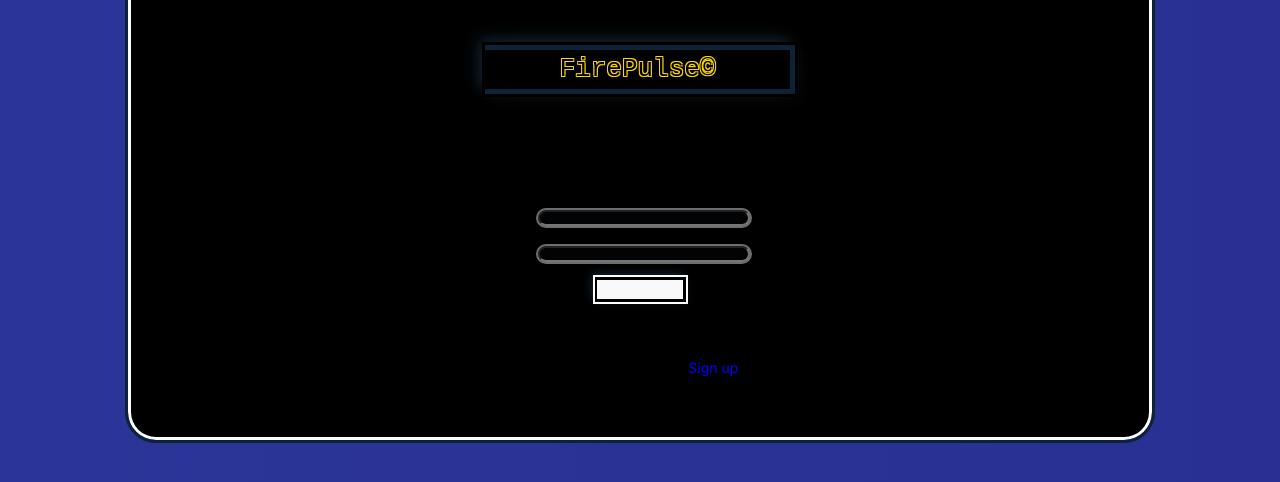
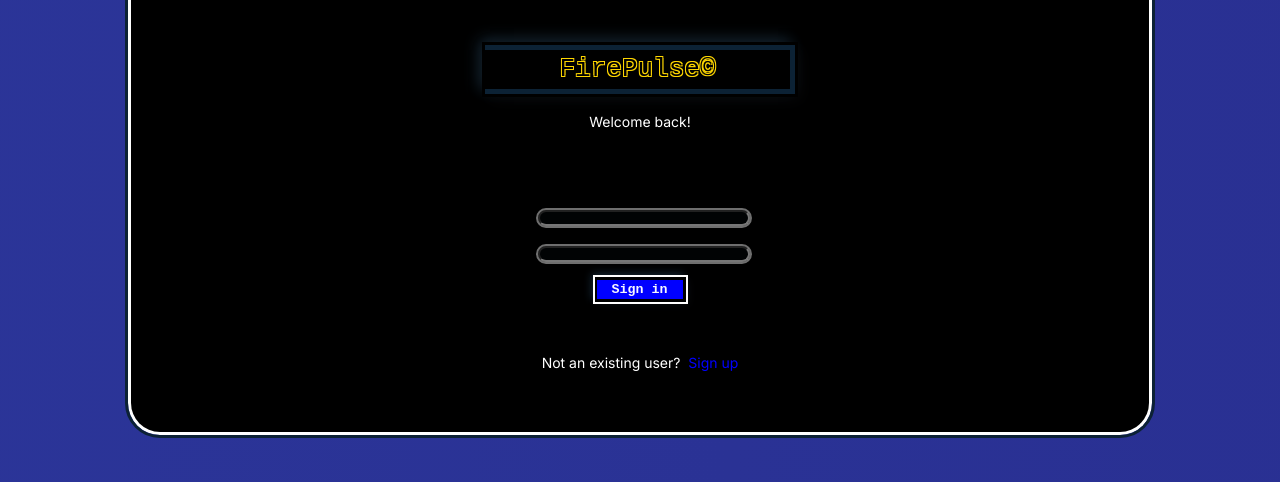
Before and after one commit to alexxygg/nextTesting, a Next.js app in the folder next-testing/: page /accounts in a window 1280 px wide. Shown: the top 482 px of the page. Built offline with nearby package versions, Linux system fonts and the light colour scheme; no server answers.

Commit message:
minor
cleaned css , removed ids and !important

```diff
--- a/next-testing/src/components/AboutPage.jsx
+++ b/next-testing/src/components/AboutPage.jsx
@@ -6,7 +6,7 @@ function AboutPage() {
     <>
       <HeaderOtherLinks />
 
-      <div id="paddedList2">
+      <div className="paddedList2">
         <div className="aboutPage">
           <div className="header">
             <div className="logo middle">FirePulse©</div>
--- a/next-testing/src/components/Accounts.jsx
+++ b/next-testing/src/components/Accounts.jsx
@@ -70,7 +70,7 @@ function Accounts({ username }) {
               {" "}
             </Header2>
           </div>
-          <div id="padded">
+          <div className="padded">
             <TestAccount account={account} handleCopyClick={handleCopyClick} />
             <AddThingsSection
               account={account}
--- a/next-testing/src/components/AccountsList.jsx
+++ b/next-testing/src/components/AccountsList.jsx
@@ -28,7 +28,7 @@ function AccountsList() {
   return (
     <>
       <HeaderOtherLinks />{" "}
-      <div id="paddedList2">
+      <div className="paddedList2">
         <div className="header">
           <div className="logo middle">FirePulse©</div>
         </div>{" "}
--- a/next-testing/src/components/HomePage.jsx
+++ b/next-testing/src/components/HomePage.jsx
@@ -17,7 +17,7 @@ function HomePage() {
   return (
     <>
       <HeaderOtherLinks />
-      <div id="paddedList2">
+      <div className="paddedList2">
         <div className="homepage">
           <h1 className="featureTitle homepageTitle logo">FirePulse©</h1>
           <h2 className="goldColor leftAlign featureTitle">
--- a/next-testing/src/components/Login.jsx
+++ b/next-testing/src/components/Login.jsx
@@ -8,7 +8,7 @@ function Login({
   setPassword,
 }) {
   return (
-    <div id="paddedList2">
+    <div className="paddedList2">
       <form onSubmit={loginFunction} className="loginPage">
         <div>
           <div></div>
--- a/next-testing/src/components/NotFound.jsx
+++ b/next-testing/src/components/NotFound.jsx
@@ -10,7 +10,7 @@ function NotFound() {
   return (
     <>
       <HeaderOtherLinks />{" "}
-      <div id="paddedList2">
+      <div className="paddedList2">
         <div className="header ">
           <div className="logo middle">DEBTDYNAMIC©</div>
         </div>{" "}
--- a/next-testing/src/components/SearchBar.jsx
+++ b/next-testing/src/components/SearchBar.jsx
@@ -85,7 +85,7 @@ const SearchBar = () => {
         {searchResults ? (
           searchResults.length > 0 ? (
             <div className="results">
-              <div id="paddedList">
+              <div className="paddedList">
                 <div className="accountFromResults otherBg goldColor">
                   <div>id</div>
                   <div>Account #</div>
@@ -116,7 +116,7 @@ const SearchBar = () => {
           ) : showNoMatches ? (
             <div className="results">
               {" "}
-              <div id="paddedList"> No matches found.</div>
+              <div className="paddedList"> No matches found.</div>
               <button onClick={clearSearch} className="clearSearch">
                 Clear Search
               </button>
--- a/next-testing/src/components/SearchPage.jsx
+++ b/next-testing/src/components/SearchPage.jsx
@@ -56,7 +56,7 @@ const SearchPage = () => {
     <>
       {" "}
       <HeaderOtherLinks />{" "}
-      <div id="paddedList">
+      <div className="paddedList">
         <div className="header">
           <div className="logo middle">FirePulse©</div>
         </div>{" "}
@@ -122,7 +122,7 @@ const SearchPage = () => {
             ) : showNoMatches ? (
               <div className="results">
                 {" "}
-                <div id="paddedList"> No matches found.</div>
+                <div className="paddedList"> No matches found.</div>
                 <button onClick={clearSearch} className="clearSearch">
                   Clear Search
                 </button>
--- a/next-testing/src/components/oneAccountParts/NewNote.jsx
+++ b/next-testing/src/components/oneAccountParts/NewNote.jsx
@@ -14,7 +14,7 @@ function NewNote({ account, updateNotes }) {
       timestamp: new Date().toLocaleString(),
       isImportant: isImportant,
     };
-    const { data, error } = await supabase
+    const { error } = await supabase
       .from("accounts")
       .update({
         notes: [...allNotes, newNote],
@@ -43,7 +43,7 @@ function NewNote({ account, updateNotes }) {
         value={input}
         onChange={(event) => setInput(event.target.value)}
       />
-      <div className="importnatAndBtn">
+      <div className="importantAndBtn">
         {" "}
         <label className="importantCheckbox">
           <input
--- a/next-testing/src/styles/globals.css
+++ b/next-testing/src/styles/globals.css
@@ -1,122 +1,11 @@
-:root {
-  --font-mono: ui-monospace, Menlo, Monaco, "Cascadia Mono", "Segoe UI Mono",
-    "Roboto Mono", "Oxygen Mono", "Ubuntu Monospace", "Source Code Pro",
-    "Fira Mono", "Droid Sans Mono", "Courier New", monospace;
-
-  --foreground-rgb: 0, 0, 0;
-  --background-start-rgb: 214, 219, 220;
-  --background-end-rgb: 255, 255, 255;
-
-  --primary-glow: conic-gradient(
-    from 180deg at 50% 50%,
-    #16abff33 0deg,
-    #0885ff33 55deg,
-    #54d6ff33 120deg,
-    #0071ff33 160deg,
-    transparent 360deg
-  );
-  --secondary-glow: radial-gradient(
-    rgba(255, 255, 255, 1),
-    rgba(255, 255, 255, 0)
-  );
-
-  --tile-start-rgb: 239, 245, 249;
-  --tile-end-rgb: 228, 232, 233;
-  --tile-border: conic-gradient(
-    #00000080,
-    #00000040,
-    #00000030,
-    #00000020,
-    #00000010,
-    #00000010,
-    #00000080
-  );
-
-  --callout-rgb: 238, 240, 241;
-  --callout-border-rgb: 172, 175, 176;
-  --card-rgb: 180, 185, 188;
-  --card-border-rgb: 131, 134, 135;
-}
-
-@media (prefers-color-scheme: dark) {
-  :root {
-    --foreground-rgb: 255, 255, 255;
-    --background-start-rgb: 0, 0, 0;
-    --background-end-rgb: 0, 0, 0;
-
-    --primary-glow: radial-gradient(rgba(1, 65, 255, 0.4), rgba(1, 65, 255, 0));
-    --secondary-glow: linear-gradient(
-      to bottom right,
-      rgba(1, 65, 255, 0),
-      rgba(1, 65, 255, 0),
-      rgba(1, 65, 255, 0.3)
-    );
-
-    --tile-start-rgb: 2, 13, 46;
-    --tile-end-rgb: 2, 5, 19;
-    --tile-border: conic-gradient(
-      #ffffff80,
-      #ffffff40,
-      #ffffff30,
-      #ffffff20,
-      #ffffff10,
-      #ffffff10,
-      #ffffff80
-    );
-
-    --callout-rgb: 20, 20, 20;
-    --callout-border-rgb: 108, 108, 108;
-    --card-rgb: 100, 100, 100;
-    --card-border-rgb: 200, 200, 200;
-  }
-}
-
 body {
-  color: rgb(var(--foreground-rgb));
-  background: linear-gradient(
-      to bottom,
-      transparent,
-      rgb(var(--background-end-rgb))
-    )
-    rgb(var(--background-start-rgb));
-}
-
-a {
-  color: inherit;
-  text-decoration: none;
-}
-
-@media (prefers-color-scheme: dark) {
-  html {
-    color-scheme: dark;
-  }
-}
-:root {
-  font-family: system-ui, -apple-system, BlinkMacSystemFont, "Segoe UI", Roboto,
-    Oxygen, Ubuntu, Cantarell, "Open Sans", "Helvetica Neue", sans-serif;
   line-height: 1.5;
   color-scheme: light dark;
   color: white;
-  background-color: rgba(2, 4, 5, 0.95);
-  font-synthesis: none;
   text-rendering: optimizeLegibility;
-  -webkit-font-smoothing: antialiased;
-  -moz-osx-font-smoothing: grayscale;
-  -webkit-text-size-adjust: 100%;
   text-align: center;
   user-select: none;
-}
-a {
-  font-weight: 500;
-  text-decoration: inherit;
-  color: white;
-}
-a:hover {
-  color: rgb(140, 197, 84);
-}
-html,
-body {
-  min-width: 710px !important;
+  min-width: 710px;
   min-height: 100vh;
   font-size: 14px;
   margin: 0;
@@ -126,27 +15,36 @@ body {
   background-size: 800% 800%;
   animation: background-shift 120s linear infinite;
 }
+a {
+  font-weight: 500;
+  color: white;
+  color: inherit;
+  text-decoration: none;
+}
+a:hover {
+  color: rgb(140, 197, 84);
+}
 
 @keyframes background-shift {
   0% {
-    background-position: 0% 50%;
+    background-position: 0 50%;
   }
   50% {
     background-position: 100% 50%;
   }
   100% {
-    background-position: 0% 50%;
+    background-position: 0 50%;
   }
 }
 
-#padded {
-  padding: 0px 2vw;
+.padded {
+  padding: 0 2vw;
   padding-top: 130px;
 }
-#paddedList,
-#paddedList2 {
+.paddedList,
+.paddedList2 {
   padding: 10px 2vw;
-  border-radius: 2rem 0px;
+  border-radius: 2rem 0;
 }
 
 button {
@@ -158,21 +56,11 @@ button {
 }
 button:hover {
   transform: translateY(-0.5px);
-  box-shadow: 0px 5px 10px rgb(54, 69, 105);
+  box-shadow: 0 5px 10px rgb(54, 69, 105);
 }
 button:active {
   transform: translateY(0.5px);
-  box-shadow: 0px 2px 5px rgb(54, 69, 105);
-}
-@media (prefers-color-scheme: light) {
-  :root {
-    color: #213547;
-    background-color: #ffffff;
-  }
-
-  button {
-    background-color: #f9f9f9;
-  }
+  box-shadow: 0 2px 5px rgb(54, 69, 105);
 }
 
 .account {
@@ -188,6 +76,7 @@ button:active {
 }
 .header {
   justify-content: space-between;
+  background-color: rgb(2, 4, 5);
   background-color: rgba(2, 4, 5, 0.95);
   display: flex;
   outline: 3px solid black;
@@ -229,11 +118,11 @@ button:active {
   align-items: center;
 }
 .header2 {
-  justify-content: space-evenly;
+  justify-content: space-around;
+  background-color: rgb(2, 4, 5);
   background-color: rgba(2, 4, 5, 0.95);
-  border-radius: 0px;
+  border-radius: 0;
   align-items: center;
-  height: 30px;
   display: flex;
   flex-wrap: wrap;
   z-index: 6;
@@ -248,7 +137,7 @@ button:active {
 .tabs {
   background-color: #213547;
   outline: solid black;
-  border-radius: 0px;
+  border-radius: 0;
   min-width: max-content;
 }
 .tabs > div {
@@ -260,7 +149,6 @@ button:active {
   border-right: none;
 }
 .loginPage {
-  background-color: rgba(0, 0, 0, 0.622);
   height: auto;
   display: flex;
   padding-bottom: 10px;
@@ -269,9 +157,9 @@ button:active {
   outline: solid #0c2235;
   border-top: none;
   background-color: rgb(0, 0, 0);
-  border-radius: 0rem 0rem 2rem 2rem;
-  padding-top: 0 !important;
-  margin-top: 0 !important;
+  border-radius: 0 0 2rem 2rem;
+  padding-top: 0;
+  margin-top: 0;
 }
 .loginPage > div {
   margin-top: 20px;
@@ -295,41 +183,41 @@ button:active {
   font-size: xx-large;
 }
 .loginPage > button {
-  min-width: auto !important;
-  width: auto !important;
-  max-width: auto !important;
-  margin: 5px auto !important;
-  margin-bottom: 0%;
+  min-width: auto;
+  width: auto;
+  max-width: auto;
+  margin: 5px auto;
+  margin-bottom: 0;
   height: 25px;
-  padding: 0px 15px;
-  border-radius: 0px;
+  padding: 0 15px;
+  border-radius: 0;
 }
 .loginPage > input {
-  min-width: 30% !important;
-  width: 30% !important;
-  max-width: 30% !important;
-  margin: 10px 35% !important;
+  min-width: 30%;
+  width: 30%;
+  max-width: 30%;
+  margin: 10px 35%;
   outline: solid rgba(255, 255, 255, 0.43) 2px;
   text-align: center;
   border-radius: 2rem;
 }
 .userSigned {
   display: flex;
-  justify-content: space-evenly;
+  justify-content: space-around;
   align-items: center;
-  padding: 10px 0px;
+  padding: 10px 0;
   height: auto;
-  margin: 0px !important;
-  border: none !important;
-  border-radius: 0px !important;
-  outline: none !important;
-  box-shadow: none !important;
-  border-left: solid black !important;
+  margin: 0;
+  border: none;
+  border-radius: 0;
+  outline: none;
+  box-shadow: none;
+  border-left: solid black;
   width: 100%;
 }
 .userSigned > div {
   margin: 0 10px;
-  min-width: 50% !important;
+  min-width: 50%;
   text-align: start;
 }
 .userSigned > button {
@@ -346,42 +234,39 @@ button:active {
 } */
 
 @media (min-width: 1000px) {
-  #padded {
-    padding: 0vw 10vw;
+  .padded {
+    padding: 0 10vw;
     padding-top: 130px;
   }
-  #paddedList,
-  #paddedList2,
-  .m {
-    padding: 0vw 10vw;
+  .paddedList,
+  .paddedList2 {
+    padding: 0 10vw;
   }
   .loginPage > input {
-    min-width: 20% !important;
-    width: 20% !important;
-    max-width: 20% !important;
-    margin-left: 40% !important;
-    margin-right: 40% !important;
+    min-width: 20%;
+    width: 20%;
+    max-width: 20%;
+    margin-left: 40%;
+    margin-right: 40%;
   }
 }
 @media (min-width: 1500px) {
-  #padded {
-    padding: 0vw 15vw;
+  .padded {
+    padding: 0 15vw;
     padding-top: 130px;
   }
-  #paddedList,
-  #paddedList2 {
-    padding: 0vw 15vw;
+  .paddedList,
+  .paddedList2 {
+    padding: 0 15vw;
   }
 }
 .title {
   width: 100%;
   outline: solid black;
-  text-shadow: -2px -2px 0 black, 2px -2px 0 black, -2px 2px 0 black,
-    2px 2px 0 black;
   height: 20px;
-  margin: 7px 0px;
+  margin: 7px 0;
   margin-top: 15px;
-  border-radius: 10px 10px 0px 0px;
+  border-radius: 10px 10px 0 0;
   z-index: 3;
   color: gold;
   background-color: black;
@@ -400,12 +285,9 @@ button:active {
   font-size: smaller;
   color: gold;
   background-color: black;
-  max-width: 10%;
   min-width: max-content;
-  margin-right: auto;
-  padding: 0px 5px;
-  margin: 5px 0px;
-  margin-right: auto;
+  padding: 0 5px;
+  margin: 5px 0 5px auto;
 }
 .section,
 .notes,
@@ -427,7 +309,8 @@ button:active {
   box-shadow: 5px 5px 15px #08090b, -5px -5px 15px #1a2e3e;
   user-select: none;
 }
-.header {
+.header,
+.title {
   box-shadow: 2px 2px 8px #08090b, -2px -2px 8px #1a2e3e;
   user-select: none;
 }
@@ -481,10 +364,10 @@ button:active {
 }
 .newNoteDiv {
   display: flex;
-  justify-content: space-evenly;
+  justify-content: space-around;
   margin-bottom: 20px;
 }
-.importnatAndBtn {
+.importantAndBtn {
   width: 20%;
   display: flex;
   flex-wrap: wrap;
@@ -502,7 +385,7 @@ button:active {
 
 .newNoteField {
   width: 76%;
-  margin: 20px 0px;
+  margin: 20px 0;
   margin-right: 2%;
   background-color: ghostwhite;
   color: black;
@@ -512,7 +395,7 @@ button:active {
   font-weight: 900;
 }
 .newNoteBtn {
-  margin: 20px 0px;
+  margin: 20px 0;
   border: solid black;
   outline: solid white;
   font-size: large;
@@ -547,10 +430,11 @@ button:active {
   color: red;
 }
 .otherSites {
+  background-color: rgb(2, 4, 5);
   background-color: rgba(2, 4, 5, 0.95);
   width: 100%;
   display: flex;
-  justify-content: space-evenly;
+  justify-content: space-around;
   align-items: center;
   outline: solid black;
   color: black;
@@ -558,7 +442,7 @@ button:active {
 }
 .accountFromResults {
   display: flex;
-  padding: 5px 0px;
+  padding: 5px 0;
   background-color: #14171b;
   outline: black solid 2px;
 }
@@ -585,14 +469,9 @@ button:active {
 .searchBarDivSmall {
   background-color: rgba(2, 4, 5, 0.55);
   display: flex;
-  flex-wrap: wrap;
   outline: black solid;
-  justify-content: center;
+  justify-content: space-between;
   align-items: center;
-}
-.searchBarDivSmall,
-.searchBarDiv {
-  flex-wrap: nowrap;
 }
 .searchBarDivSmall > .searchBy,
 .searchBarDiv > .searchBy {
@@ -603,14 +482,15 @@ button:active {
 .searchBy > select {
   min-width: max-content;
   outline: black solid;
-  background-color: transparent !important;
+  background-color: transparent;
 }
 .searchBarDivSmall > .searchBar,
 .searchBarDiv > .searchBar {
   height: 15px;
   min-width: max-content;
+  width: 100%;
   max-width: 100%;
-  background-color: transparent !important;
+  background-color: transparent;
 }
 .searchBarDivSmall > .searchBy > select:hover {
   outline: solid #ffffff 2px;
@@ -618,14 +498,13 @@ button:active {
   z-index: 3;
   height: max-content;
 }
-.searchBar:hover,
 .searchBar:hover {
   border: solid black;
   outline: solid #ffffff 2px;
 }
 
 .searchBy {
-  width: 30% !important;
+  width: 30%;
   display: flex;
   height: 20px;
   justify-content: space-between;
@@ -636,7 +515,7 @@ button:active {
 
 .searchBar {
   color: white;
-  width: 40% !important;
+  width: 40%;
   height: 20px;
   align-self: center;
   text-align: left;
@@ -649,7 +528,7 @@ a.searchBtn {
 }
 .searchBtn,
 .clearSearch {
-  width: 30% !important;
+  width: 30%;
   height: 19px;
   display: flex;
   justify-content: center;
@@ -665,7 +544,6 @@ a.searchBtn {
   width: 85%;
   border-radius: 2rem;
   margin: 20px 0;
-  margin-left: auto;
   border: solid black;
   margin-left: 15%;
   height: 30px;
@@ -674,10 +552,10 @@ a.searchBtn {
 .saveChangesBtn {
   width: max-content;
   height: min-content;
-  margin: 0%;
+  margin: 0;
   right: 0;
   background-color: rgb(2, 80, 30);
-  border-radius: 0px;
+  border-radius: 0;
   outline: none;
   border: solid black 3px;
 }
@@ -696,12 +574,10 @@ a.searchBtn {
   border: solid black 5px;
   border-bottom: none;
   font-size: medium;
-  font-weight: 900 !important;
+  font-weight: 900;
 }
 #popUp.show {
   visibility: visible;
-  /* -webkit-animation: fadein 0.5s, fadeout 0.5s 1.5s;
-  animation: fadein 0.5s, fadeout 0.5s 1.5s; */
   animation: slideIn 0.5s forwards, slideOut 0.5s 1.5s forwards;
   z-index: 5;
 }
@@ -725,7 +601,7 @@ a.searchBtn {
   height: max-content;
   background-color: #213547;
   border-bottom: solid red 3px;
-  border-radius: 0px 0px 10px 10px;
+  border-radius: 0 0 10px 10px;
   outline: solid black;
   text-align: center;
 }
@@ -749,7 +625,7 @@ a.searchBtn {
   height: 50%;
   background-color: red;
   padding-top: 20px;
-  border-radius: 5px 5px 0px 0px;
+  border-radius: 5px 5px 0 0;
 }
 .notFoundB {
   font-size: small;
@@ -766,6 +642,7 @@ a.searchBtn {
   margin-top: auto;
   height: 20px;
   width: 100%;
+  background-color: rgb(2, 4, 5);
   background-color: rgba(2, 4, 5, 0.95);
   outline: solid black;
   position: fixed;
@@ -776,39 +653,36 @@ a.searchBtn {
   min-height: 94vh;
 }
 
-#accountsPage {
+.accountsPage {
   display: flex;
   flex-wrap: wrap;
-  width: 90%;
   height: auto;
   padding: 2% 5%;
+  outline: solid black;
+  background-color: #213547;
+  width: 100%;
+  border-radius: 10px 0 10px 0;
 }
-#accountsPage > div {
+.accountsPage > div {
   width: 100%;
 }
 
 .searchBarDivAgainSmall > .searchBarDivSmall {
+  background-color: rgb(2, 4, 5);
   background-color: rgba(2, 4, 5, 0.95);
   outline: none;
   display: flex;
   width: 100%;
 }
 .searchBarDivAgain > .searchBarDiv {
+  background-color: rgb(2, 4, 5);
   background-color: rgba(2, 4, 5, 0.95);
-  outline: none;
   display: flex;
   padding: 2% 1%;
   margin: 0;
   outline: solid black;
 }
-.accountsPage {
-  /* margin: 10px 0px;
-  padding: 10px 5px 30px 5px; */
-  outline: solid black;
-  background-color: #213547;
-  width: 100%;
-  border-radius: 10px 0px 10px 0px;
-}
+
 .helpContainer {
   position: relative;
   display: inline-block;
@@ -842,7 +716,7 @@ a.searchBtn {
 .div {
   width: 100%;
   display: flex;
-  justify-content: space-evenly;
+  justify-content: space-around;
   align-items: center;
   max-width: 100%;
 }
@@ -851,15 +725,15 @@ a.searchBtn {
   display: flex;
   justify-content: space-around;
   align-items: center;
-  margin: 3px 0px;
+  margin: 3px 0;
   width: 100%;
 }
 .allGoodNumbers,
 .allGoodAddresses {
-  padding: 3px 0px;
+  padding: 3px 0;
   display: flex;
   flex-wrap: wrap;
-  justify-content: space-evenly;
+  justify-content: space-around;
   align-items: center;
 }
 .addNumberDiv,
@@ -881,7 +755,6 @@ a.searchBtn {
   width: 28%;
   margin: auto;
   max-width: 100%;
-  margin: auto;
 }
 .marginAuto {
   margin: 10px auto;
@@ -895,7 +768,7 @@ a.searchBtn {
   background-color: #171717;
 }
 .homepage > div {
-  padding: 20px 0px;
+  padding: 20px 0;
 }
 .homepageTitle {
   font-size: 2rem;
@@ -936,6 +809,7 @@ a.searchBtn {
 }
 select {
   width: 30%;
+  background-color: rgb(2, 4, 5);
   background-color: rgba(2, 4, 5, 0.95);
   border: none;
   height: 16px;
@@ -949,6 +823,7 @@ select::-webkit-scrollbar,
 }
 
 ::-webkit-scrollbar-track {
+  background-color: rgb(2, 4, 5);
   background-color: rgba(2, 4, 5, 0.95);
 }
 
@@ -962,10 +837,9 @@ select::-webkit-scrollbar-thumb,
 .section {
   display: flex;
   flex-wrap: wrap;
-  justify-content: space-evenly;
+  justify-content: space-around;
   align-items: center;
-  border: solid black;
-  border-radius: 0px 0px 10px 10px;
+  border-radius: 0 0 10px 10px;
   border: solid gold 1px;
   outline: solid black;
   background-color: transparent;
@@ -973,15 +847,15 @@ select::-webkit-scrollbar-thumb,
   width: 100%;
   padding: 10px 20px;
   padding-bottom: 15px;
-  margin: 7px 0px;
+  margin: 7px 0;
 }
 .allThingsSection {
   display: flex;
   border: solid gold 1px;
-  border-radius: 0px 0px 10px 10px;
+  border-radius: 0 0 10px 10px;
 
   outline: solid black;
-  margin: 20px 0px;
+  margin: 20px 0;
   margin-bottom: 30px;
   background-color: transparent;
 }
@@ -993,11 +867,12 @@ input {
   text-align: end;
   height: 10px;
   color: ghostwhite;
+  background-color: rgb(2, 4, 5);
   background-color: rgba(2, 4, 5, 0.95);
   outline: solid black;
   max-width: 90px;
   width: 100%;
-  font-weight: 100 !important;
+  font-weight: 100;
   font-size: 12px;
 }
 
@@ -1034,8 +909,8 @@ input {
   max-width: 30%;
 }
 .sixth {
-  width: 100% !important;
-  max-width: 100% !important;
+  width: 100%;
+  max-width: 100%;
 }
 .smallImg,
 .div > img {
@@ -1045,18 +920,16 @@ input {
 }
 .smallImg2 {
   height: 20px;
-  width: 15% !important;
+  width: 15%;
 }
 
 .tenth {
-  width: 100% !important;
-  max-width: 100% !important;
-  margin: 0 !important;
+  width: 100%;
+  max-width: 100%;
+  margin: 0;
 }
 
-input[type="checkbox"] {
-  outline: none;
-}
+input[type="checkbox"],
 input[type="checkbox"]:hover {
   outline: none;
 }
@@ -1106,6 +979,7 @@ select:hover {
 }
 .dispositionsNote {
   user-select: none;
+  background-color: rgb(2, 4, 5);
   background-color: rgba(2, 4, 5, 0.95);
   border: solid black;
   outline: solid white 1px;
@@ -1131,14 +1005,15 @@ select:hover {
 }
 .featureSmaller {
   font-size: x-small;
-  margin: 5px 0px;
+  margin: 5px 0;
   text-align: start;
 }
 .beforeInput {
   display: flex;
   justify-content: center;
   align-items: center;
-  background-color: rgb(2, 4, 5, 0.7);
+  background-color: rgb(2, 4, 5);
+  background-color: rgba(2, 4, 5, 0.7);
   color: white;
   height: 15.4px;
   outline: black solid;
@@ -1169,6 +1044,7 @@ select:hover {
   z-index: 6;
   width: 100%;
   transition: all 0.5s ease-in;
+  background-color: rgb(255, 255, 255);
   background-color: rgba(255, 255, 255, 0.1);
 }
 .blue {
```
Also changed, not shown: next-testing/src/components/App.jsx (deleted, +0 -54 lines), next-testing/src/components/Layout.jsx (deleted, +0 -22 lines).
